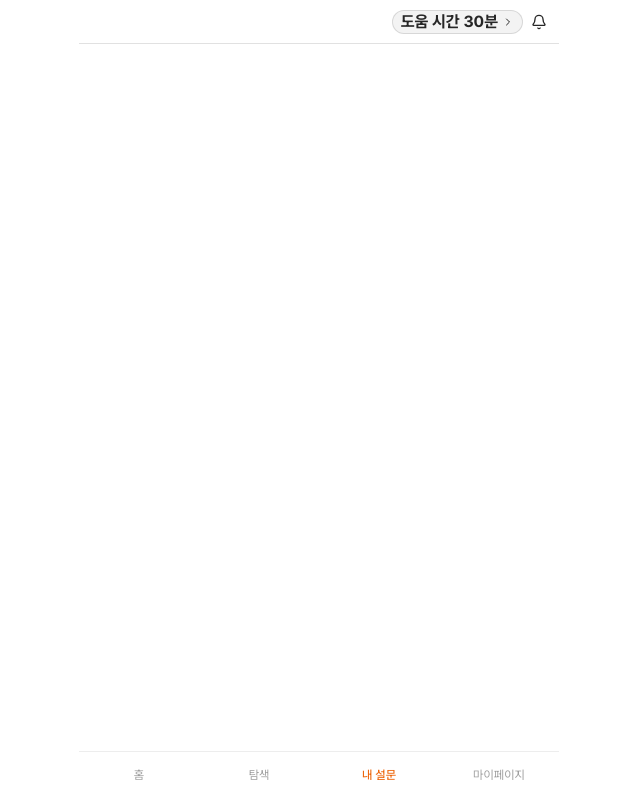
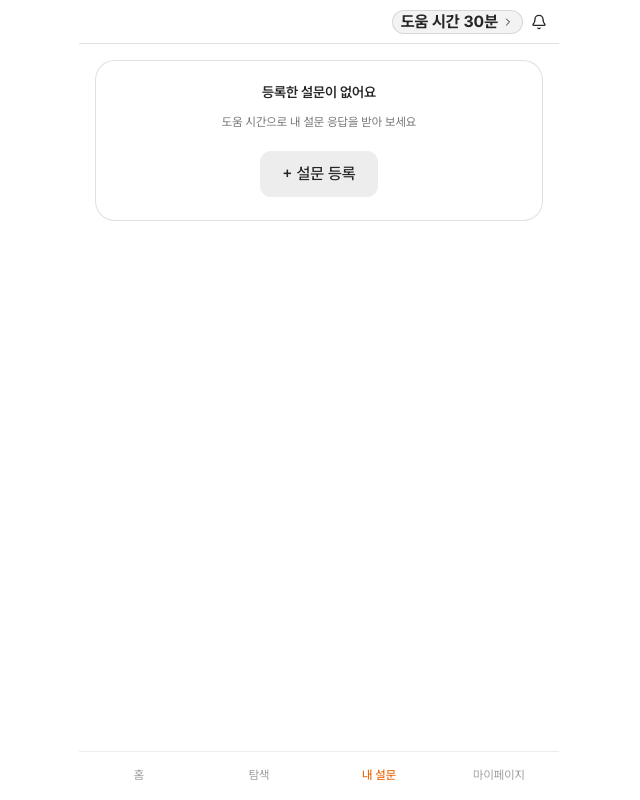
Before and after one commit to form-asi/form-asi-fe, a Next.js app: page /my-survey in a window 1280 px wide. Shown: the whole page, without its empty margins (321-961 px from the left). Built offline with nearby package versions, Linux system fonts and the light colour scheme.

Commit message:
feat: 내 설문 빈 상태 및 등록 진입 추가

```diff
--- a/src/app/(tabs)/(with-balance)/my-survey/page.tsx
+++ b/src/app/(tabs)/(with-balance)/my-survey/page.tsx
@@ -1,3 +1,5 @@
+import { MySurvey } from "@/features/my-survey/my-survey";
+
 export default function MySurveyPage() {
-  return null;
+  return <MySurvey />;
 }
--- /dev/null
+++ b/src/features/my-survey/my-survey.tsx
@@ -0,0 +1,21 @@
+"use client";
+
+import { useRouter } from "next/navigation";
+import { EmptyState } from "@/components/common/empty-state";
+import { SURVEY_REGISTER_MESSAGES as REGISTER_MESSAGES } from "@/features/my-survey/register/model/survey-register-messages";
+
+export function MySurvey() {
+  const router = useRouter();
+  return (
+    <div className="p-page-inset">
+      <EmptyState
+        title={REGISTER_MESSAGES.emptyTitle}
+        description={REGISTER_MESSAGES.emptyDescription}
+        action={{
+          label: REGISTER_MESSAGES.newSurvey,
+          onClick: () => router.push("/my-survey/new"),
+        }}
+      />
+    </div>
+  );
+}
```
